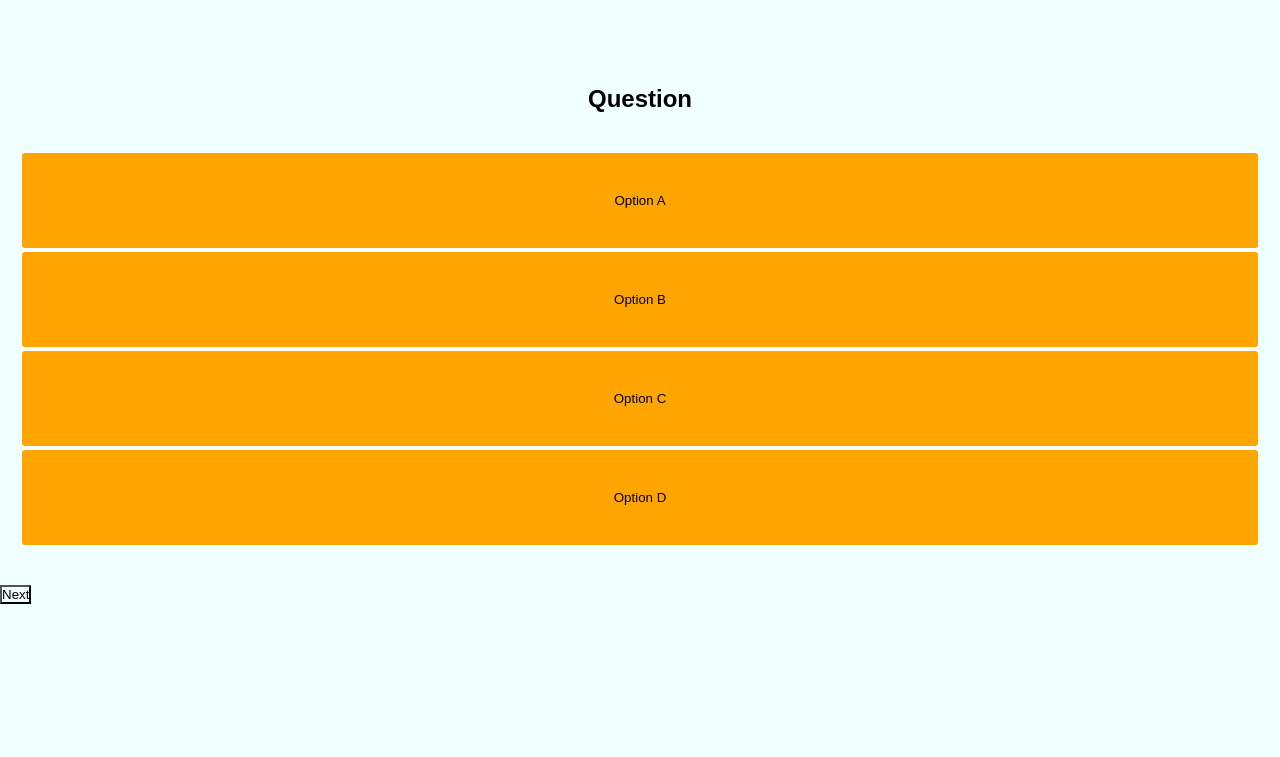
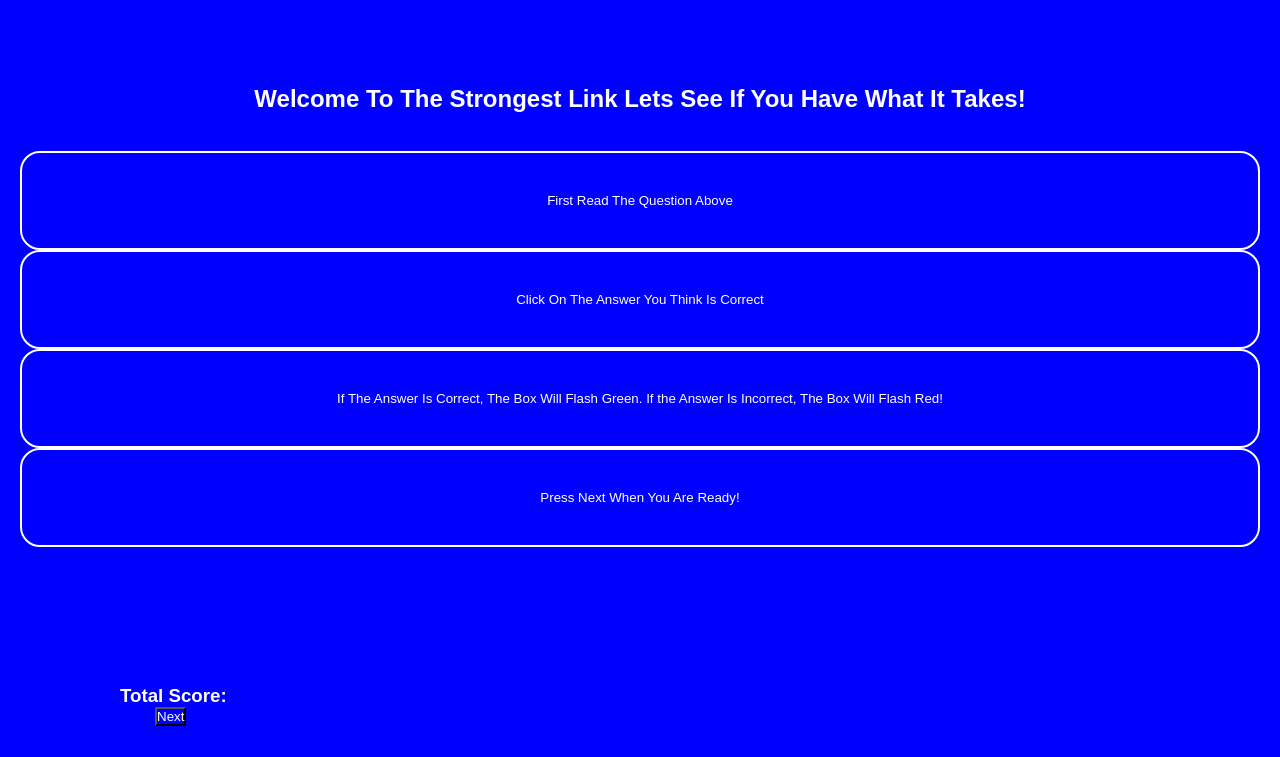
Before and after one commit to Tufiale/Which-Word, a website built with Vite: page index.html in a window 1280 px wide. Shown: the part 43-800 px from the top of the page. Built offline with nearby package versions, Linux system fonts and the light colour scheme; a web font is replaced by a local one.

Commit message:
Total score

```diff
--- a/index.html
+++ b/index.html
@@ -21,27 +21,28 @@
   </header>
   <main class="quiz">
     <section class="quiz__container">
-      <h2 class="quiz__question">Question</h2>
+      <h2 class="quiz__question">Welcome To The Strongest Link
+        Lets See If You Have What It Takes!
+      </h2>
       <div class="quiz__image">
         <img class="quiz__image1" src="" alt="">
       </div>
       <div class="answers_container">
-        <button class="answers__buttons" id="answer_a">Option A</button>
-        <button class="answers__buttons" id="answer_b">Option B</button>
-        <button class="answers__buttons" id="answer_c">Option C</button>
-        <button class="answers__buttons" id="answer_d">Option D</button>
+        <button class="answers__buttons" id="answer_a">First Read The Question Above</button>
+        <button class="answers__buttons" id="answer_b">Click On The Answer You Think Is Correct</button>
+        <button class="answers__buttons" id="answer_c">If The Answer Is Correct, The Box Will Flash Green.
+          If the Answer Is Incorrect, The Box Will Flash Red!
+        </button>
+        <button class="answers__buttons" id="answer_d">Press Next When You Are Ready!</button>
       </div>
     </section>
   </main>
 
-  <section>
+  <footer class="footer__container">
+    <h3 class="footer">Total Score:</h3>
+    <p class="footer__score"></p>
     <button class="next">Next</button>
-  </section>
-
-  <footer>
-
   </footer>
-
 
   <script type="module" src="/src/main.ts"></script>
 </body>
--- a/src/main.ts
+++ b/src/main.ts
@@ -1,14 +1,15 @@
 import "./style.scss";
 import { quizQuestions } from "./data";
-
-let currentQuestionNumber = 0;
-// This will change over time^^ hence let variable
 
 // Query Selectors
 let currentQuestion = document.querySelector(".quiz__question") as HTMLElement;
 let currentAnswers =
   document.querySelectorAll<HTMLButtonElement>(".answers__buttons");
 const nextBtn = document.querySelector(".next") as HTMLButtonElement;
+const score = document.querySelector(".footer__score") as HTMLHeadingElement;
+
+let currentQuestionNumber = 0;
+let correctScore = 0;
 
 // Functions
 const updateQuizText = () => {
@@ -31,19 +32,15 @@ const handleAnswer = (event: Event) => {
   const userAnswer = event.currentTarget.textContent;
   if (userAnswer === quizQuestions[currentQuestionNumber].answer) {
     event.currentTarget.style.backgroundColor = "green";
-    console.log(event);
+    correctScore++;
+    score.innerText = correctScore;
   } else {
     event.currentTarget.style.backgroundColor = "red";
   }
 };
 
-// Event Listener
+// Event Listeners
 nextBtn.addEventListener("click", handleUpdateQuestion);
 currentAnswers.forEach((answer) => {
   answer.addEventListener("click", handleAnswer);
 });
-
-// Next Button clears the red color and green color ---  DONE
-// Initial page needs to be a question
-// Stop watch
-// Maybe feature removing two answers
--- a/src/style.scss
+++ b/src/style.scss
@@ -2,11 +2,11 @@
   padding: 0;
   margin: 0;
   box-sizing: border-box;
-  color: black;
+  color: white;
   font-family: "Inter", sans-serif;
   font-family: "Lora", serif;
   font-family: "REM", sans-serif;
-  background-color: azure;
+  background-color: blue;
 }
 
 .navbar {
@@ -28,6 +28,7 @@
 
   &__question {
     text-align: center;
+    border: 2;
   }
 }
 
@@ -41,20 +42,31 @@
 .answers__buttons {
   justify-content: space-between;
   border-radius: 5px;
-  background-color: orange;
+  background-image: orange;
   padding: 40px;
   border: white solid 2px;
   transition-duration: 0.4s;
-
-  &__correct {
-    background-color: green;
-  }
-
-  &__incorrect {
-    background-color: red;
-  }
+  border-radius: 20px;
 }
 
 .answers__buttons:hover {
   color: white;
 }
+
+.footer__container {
+  margin-left: 120px;
+  margin-top: 100px;
+}
+
+.footer__countdown {
+  padding: 20px;
+}
+
+.footer__score {
+  font-size: x-large;
+  margin-left: 50px;
+}
+
+.next {
+  margin-left: 35px;
+}
```
